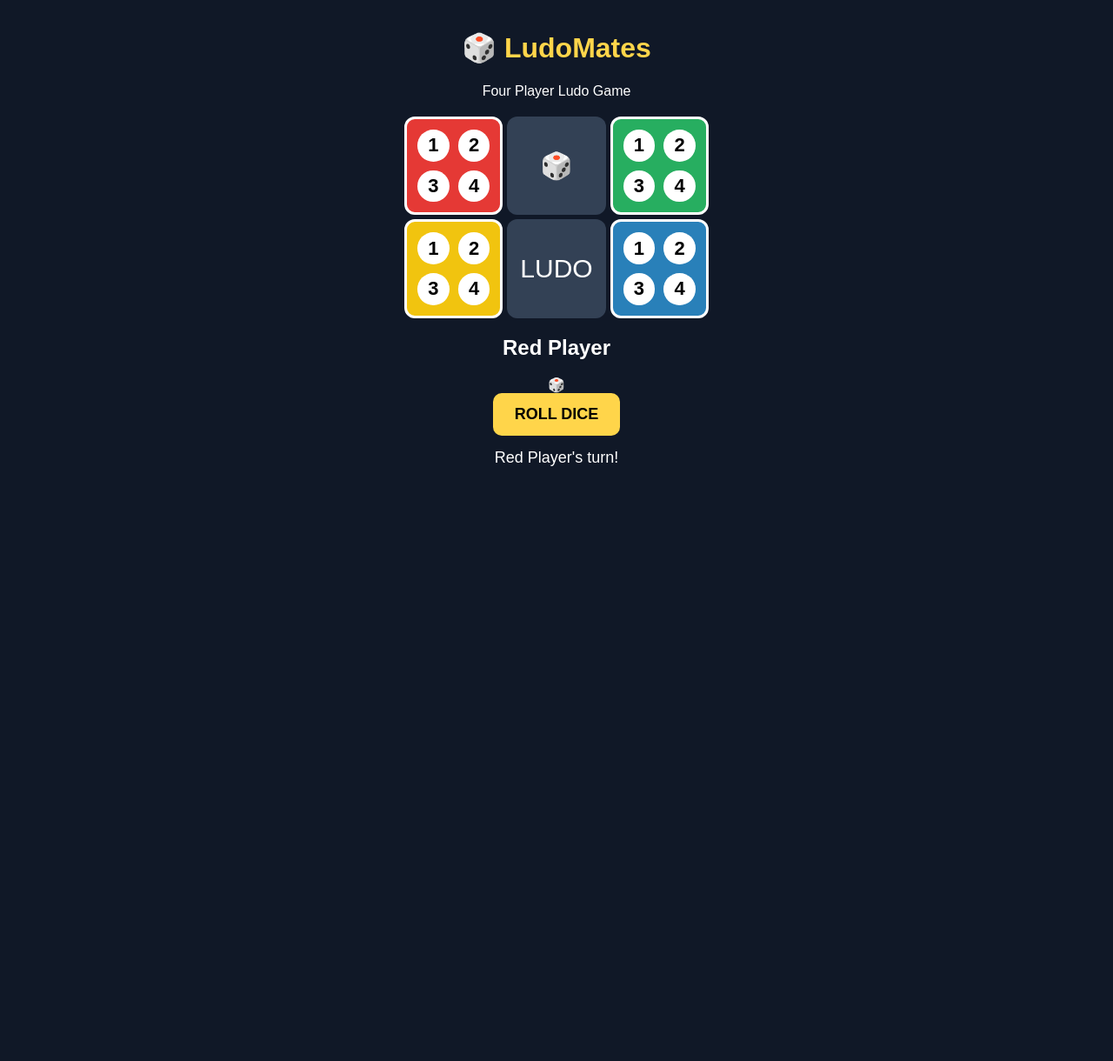
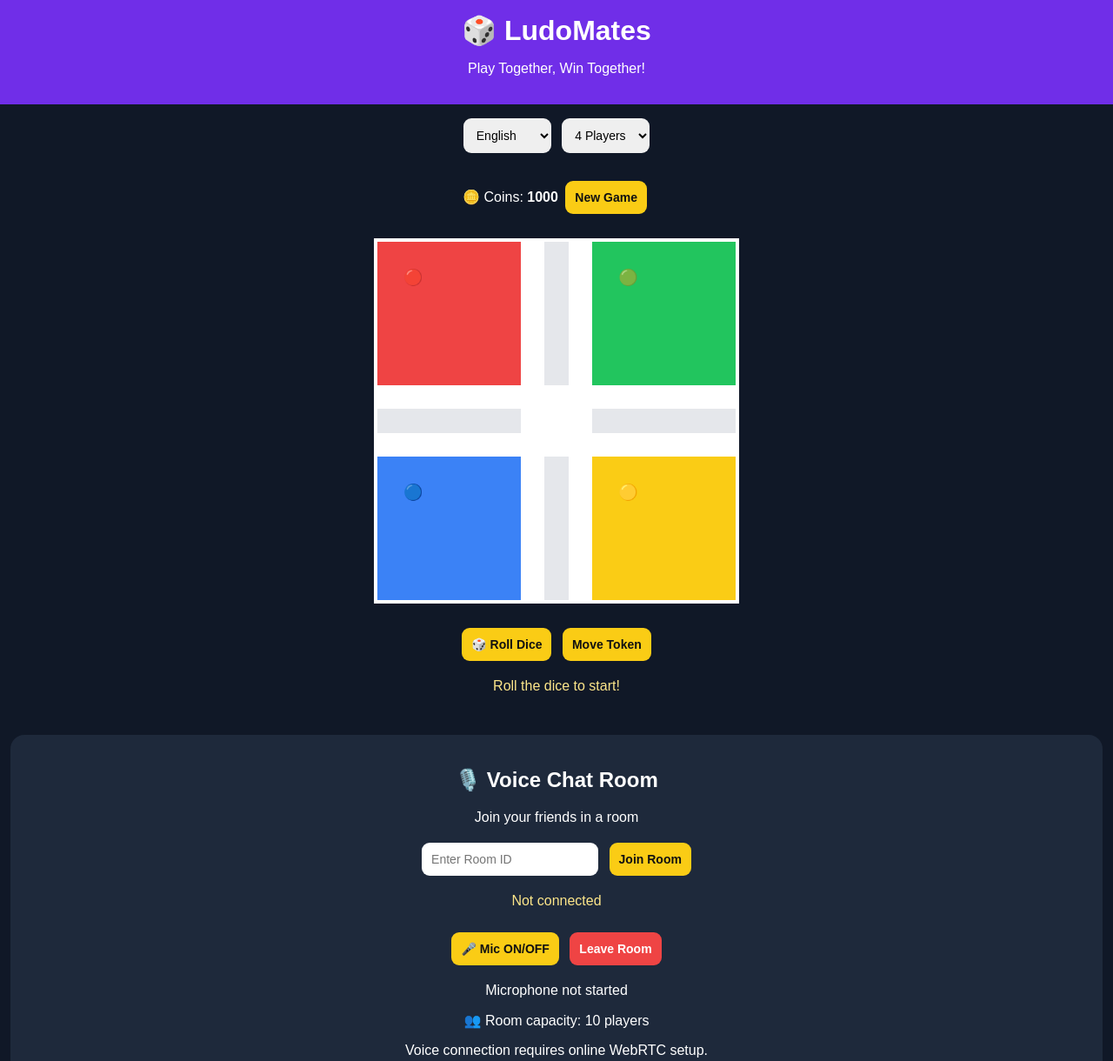
Before and after one commit to abduljabbarh27-cmd/LudoMates-Game, a plain HTML site: page index.html in a window 1280 px wide. Shown: the top 1220 px of the page at 87% size. Before the commit the page ends 800 px from the top, so only its background shows below. Drawn offline with Linux system fonts and the light colour scheme.

Commit message:
Update index.htmlAdd LudoMates voice chat and commands

```diff
--- a/index.html
+++ b/index.html
@@ -4,45 +4,171 @@
 <head>
 <meta charset="UTF-8">
 <meta name="viewport" content="width=device-width, initial-scale=1">
-<title>LudoMates</title>
+<title>LudoMates Game</title>
 <style>
-body{margin:0;background:#101827;color:white;font-family:Arial;text-align:center;padding:15px}
-h1{color:#ffd54a}
-.board{display:grid;grid-template-columns:repeat(3,1fr);gap:5px;max-width:350px;margin:20px auto}
-.home{aspect-ratio:1;border:3px solid white;border-radius:12px;display:grid;grid-template-columns:1fr 1fr;gap:10px;padding:12px}
-.red{background:#e53935}.green{background:#27ae60}.yellow{background:#f1c40f}.blue{background:#2980b9}
-.coin{background:white;color:black;border-radius:50%;display:grid;place-items:center;font-size:22px;font-weight:bold}
-.center{display:grid;place-items:center;background:#334155;border-radius:12px;font-size:30px}
-button{padding:14px 25px;border:0;border-radius:10px;background:#ffd54a;font-size:18px;font-weight:bold}
-#status{font-size:18px;margin:15px}
+*{box-sizing:border-box}
+body{margin:0;background:#101827;color:white;font-family:Arial;text-align:center}
+header{background:#702ee8;padding:16px}
+h1{margin:0}
+.panel{padding:12px}
+button,select,input{padding:11px;margin:4px;border:0;border-radius:9px;font-size:14px}
+button{background:#facc15;color:#111;font-weight:bold}
+.board{width:min(94vw,420px);aspect-ratio:1;margin:12px auto;display:grid;grid-template-columns:repeat(15,1fr);grid-template-rows:repeat(15,1fr);border:4px solid white;background:#fff}
+.cell{display:flex;align-items:center;justify-content:center;font-size:clamp(8px,3vw,18px);color:#111}
+.red{background:#ef4444}.green{background:#22c55e}.yellow{background:#facc15}.blue{background:#3b82f6}.path{background:#e5e7eb}.home{background:#fff}
+.room{background:#1e293b;margin:12px;padding:18px;border-radius:16px}
+#message,#roomStatus{color:#fde68a;min-height:25px}
 </style>
 </head>
 <body>
+<header>
 <h1>🎲 LudoMates</h1>
-<p>Four Player Ludo Game</p>
-<div class="board">
-<div class="home red"><div class="coin">1</div><div class="coin">2</div><div class="coin">3</div><div class="coin">4</div></div>
-<div class="center">🎲</div>
-<div class="home green"><div class="coin">1</div><div class="coin">2</div><div class="coin">3</div><div class="coin">4</div></div>
-<div class="home yellow"><div class="coin">1</div><div class="coin">2</div><div class="coin">3</div><div class="coin">4</div></div>
-<div class="center">LUDO</div>
-<div class="home blue"><div class="coin">1</div><div class="coin">2</div><div class="coin">3</div><div class="coin">4</div></div>
+<p id="subtitle">Play Together, Win Together!</p>
+</header>
+
+<div class="panel">
+<select id="language" onchange="changeLanguage()">
+<option value="en">English</option>
+<option value="kn">ಕನ್ನಡ</option>
+<option value="hi">हिन्दी</option>
+<option value="ml">മലയാളം</option>
+<option value="ta">தமிழ்</option>
+<option value="te">తెలుగు</option>
+<option value="mr">मराठी</option>
+<option value="ur">اردو</option>
+</select>
+<select id="playerCount" onchange="newGame()">
+<option value="2">2 Players</option>
+<option value="4" selected>4 Players</option>
+</select>
 </div>
-<h2 id="player">Red Player</h2>
-<div id="die">🎲</div>
-<button onclick="rollDice()">ROLL DICE</button>
-<div id="status">Red Player's turn!</div>
+
+<div class="panel">
+🪙 Coins: <b id="coins">1000</b>
+<button onclick="newGame()" id="newBtn">New Game</button>
+</div>
+
+<div class="board" id="board"></div>
+
+<div class="panel">
+<button onclick="rollDice()" id="diceBtn">🎲 Roll Dice</button>
+<button onclick="moveToken()" id="moveBtn">Move Token</button>
+<p id="message">Roll the dice to start!</p>
+</div>
+
+<div class="room">
+<h2>🎙️ Voice Chat Room</h2>
+<p>Join your friends in a room</p>
+<input id="roomId" placeholder="Enter Room ID">
+<button onclick="joinRoom()">Join Room</button>
+<p id="roomStatus">Not connected</p>
+<button onclick="toggleMic()" id="micBtn">🎤 Mic ON/OFF</button>
+<button onclick="leaveRoom()" style="background:#ef4444;color:white">Leave Room</button>
+<p id="micStatus">Microphone not started</p>
+<p>👥 Room capacity: 10 players</p>
+<p id="roomNote">Voice connection requires online WebRTC setup.</p>
+</div>
+
 <script>
-const players=["Red","Green","Yellow","Blue"];
-const diceFaces=["⚀","⚁","⚂","⚃","⚄","⚅"];
-let turn=0;
+const words={
+en:["Play Together, Win Together!","New Game","Roll Dice","Move Token","Roll the dice to start!","Your turn","Dice: ","Token moved!"],
+kn:["ಒಟ್ಟಿಗೆ ಆಡಿ, ಒಟ್ಟಿಗೆ ಗೆಲ್ಲಿ!","ಹೊಸ ಆಟ","ಡೈಸ್ ಹಾಕಿ","ಕಾಯಿನ್ ಚಲಿಸಿ","ಆರಂಭಿಸಲು ಡೈಸ್ ಹಾಕಿ!","ನಿಮ್ಮ ಸರದಿ","ಡೈಸ್ ಸಂಖ್ಯೆ: ","ಕಾಯಿನ್ ಚಲಿಸಿದೆ!"],
+hi:["साथ खेलें, साथ जीतें!","नया खेल","पासा फेंकें","गोटी चलाएँ","शुरू करने के लिए पासा फेंकें!","आपकी बारी","पासा: ","गोटी चली!"],
+ml:["ഒരുമിച്ച് കളിക്കൂ, ജയിക്കൂ!","പുതിയ കളി","പകിട എറിയുക","കരു നീക്കുക","കളി തുടങ്ങാൻ പകിട എറിയുക!","നിങ്ങളുടെ ഊഴം","പകിട: ","കരു നീങ്ങി!"],
+ta:["ஒன்றாக விளையாடி வெல்லுங்கள்!","புதிய விளையாட்டு","பகடை உருட்டு","காயை நகர்த்து","தொடங்க பகடை உருட்டுங்கள்!","உங்கள் முறை","பகடை: ","காய் நகர்ந்தது!"],
+te:["కలిసి ఆడి గెలవండి!","కొత్త ఆట","పాచిక వేయండి","పావును కదపండి","ఆట మొదలుపెట్టండి!","మీ వంతు","పాచిక: ","పావు కదిలింది!"],
+mr:["एकत्र खेळा, जिंका!","नवीन खेळ","फासा टाका","सोंगटी हलवा","खेळ सुरू करा!","तुमची पाळी","फासा: ","सोंगटी हलली!"],
+ur:["مل کر کھیلیں، جیتیں!","نیا کھیل","پانسہ پھینکیں","مہرہ چلائیں","کھیل شروع کریں!","آپ کی باری","پانسہ: ","مہرہ چلا!"]
+};
+const colors=["red","green","yellow","blue"];
+const symbols=["🔴","🟢","🟡","🔵"];
+const names=["Red","Green","Yellow","Blue"];
+let turn=0,roll=0,coins=1000,count=4,positions=[0,0,0,0];
+let stream=null;
+
+function changeLanguage(){
+ const t=words[language.value]||words.en;
+ subtitle.textContent=t[0];
+ newBtn.textContent=t[1];
+ diceBtn.textContent="🎲 "+t[2];
+ moveBtn.textContent=t[3];
+ message.textContent=t[4];
+}
+
+function makeBoard(){
+ board.innerHTML="";
+ for(let r=0;r<15;r++)for(let c=0;c<15;c++){
+  let e=document.createElement("div");e.className="cell";
+  if(r<6&&c<6)e.classList.add("red");
+  else if(r<6&&c>8)e.classList.add("green");
+  else if(r>8&&c<6)e.classList.add("blue");
+  else if(r>8&&c>8)e.classList.add("yellow");
+  else if(r>=6&&r<=8&&c>=6&&c<=8)e.classList.add("home");
+  else if(r===7||c===7)e.classList.add("path");
+  board.appendChild(e);
+ }
+}
+
+function drawTokens(){
+ makeBoard();
+ const spots=[
+ [1,1],[1,4],[4,1],[4,4],
+ [1,10],[1,13],[4,10],[4,13],
+ [10,10],[10,13],[13,10],[13,13],
+ [10,1],[10,4],[13,1],[13,4]
+ ];
+ for(let p=0;p<count;p++){
+  let s=spots[p*4+(positions[p]%4)];
+  let idx=s[0]*15+s[1];
+  board.children[idx].textContent=symbols[p];
+ }
+}
 function rollDice(){
- const n=Math.floor(Math.random()*6)+1;
- document.getElementById("die").textContent=diceFaces[n-1];
- document.getElementById("status").textContent=players[turn]+" rolled "+n+"!";
- turn=(turn+1)%4;
- document.getElementById("player").textContent=players[turn]+" Player";
+ if(roll){message.textContent="Move your token first!";return}
+ roll=Math.floor(Math.random()*6)+1;
+ diceBtn.textContent="🎲 "+roll;
+ message.textContent=names[turn]+" — "+(words[language.value]||words.en)[5]+" — "+(words[language.value]||words.en)[6]+roll;
 }
+function moveToken(){
+ if(!roll){message.textContent=(words[language.value]||words.en)[4];return}
+ if(roll===6||positions[turn]>0){positions[turn]+=roll;coins+=10}
+ document.getElementById("coins").textContent=coins;
+ message.textContent=(words[language.value]||words.en)[7];
+ roll=0;turn=(turn+1)%count;changeLanguage();drawTokens();
+}
+function newGame(){
+ count=Number(playerCount.value);turn=0;roll=0;coins=1000;positions=[0,0,0,0];
+ document.getElementById("coins").textContent=coins;
+ changeLanguage();drawTokens();
+}
+
+// Microphone access only; this does not yet connect remote players.
+async function joinRoom(){
+ const id=document.getElementById("roomId").value.trim();
+ if(!id){roomStatus.textContent="Enter a Room ID first";return}
+ if(!navigator.mediaDevices?.getUserMedia){
+  roomStatus.textContent="Open this site over HTTPS to use the microphone";return;
+ }
+ try{
+  stream=await navigator.mediaDevices.getUserMedia({audio:true});
+  roomStatus.textContent="Room "+id+" selected. Microphone ready.";
+  micStatus.textContent="🎤 Microphone ON";
+ }catch(e){
+  roomStatus.textContent="Microphone permission denied. Allow microphone access.";
+ }
+}
+function toggleMic(){
+ if(!stream){micStatus.textContent="Join a room first";return}
+ const track=stream.getAudioTracks()[0];
+ track.enabled=!track.enabled;
+ micStatus.textContent=track.enabled?"🎤 Microphone ON":"🔇 Microphone OFF";
+}
+function leaveRoom(){
+ if(stream)stream.getTracks().forEach(t=>t.stop());
+ stream=null;roomStatus.textContent="Left the room";
+ micStatus.textContent="Microphone not started";
+}
+drawTokens();changeLanguage();
 </script>
 </body>
 </html>
```
